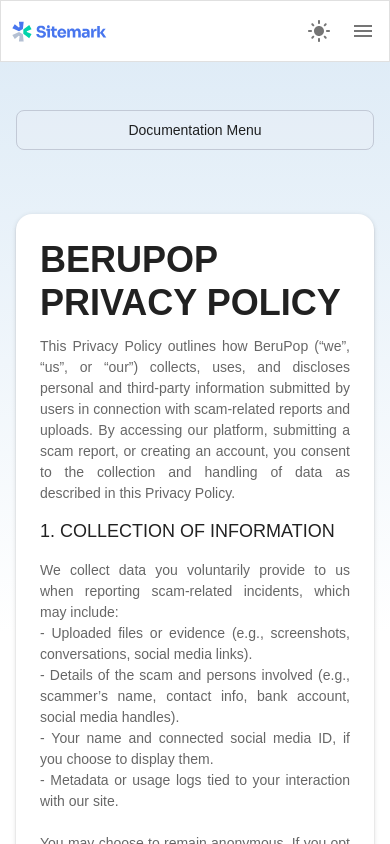
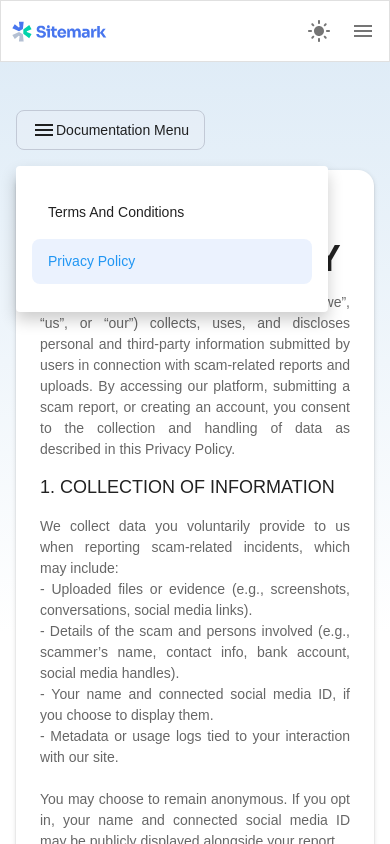
Before and after one commit to Neix20/ReactTemplate, a React (Vite) app: page /privacy-policy in a window 390 px wide. Both pictures are taken after a click on the button "Documentation Menu". Shown: the top 844 px of the page. Built offline with nearby package versions, Linux system fonts and the light colour scheme; what aws-amplify would draw is missing.

Commit message:
feat: Adjust mobile view

```diff
--- a/src/app/User/LegalDocuments/index.jsx
+++ b/src/app/User/LegalDocuments/index.jsx
@@ -1,6 +1,8 @@
-import React, { useEffect, useState } from "react";
+import React, { useEffect, useState, useRef } from "react";
 import { useLocation, useNavigate } from "react-router-dom";
 import { Container, Grid2, Button, Paper, Box, Card, CardContent, List, ListItem, ListItemText, ListItemButton,} from "@mui/material";
+import { motion, AnimatePresence } from "framer-motion";
+import MenuIcon from '@mui/icons-material/Menu';
 
 import TermsAndConditions from "./components/TermsAndConditions";
 import PrivacyPolicy from "./components/PrivacyPolicy";
@@ -10,6 +12,7 @@
   const [content, setContent] = useState("Loading...");
   const location = useLocation();
   const navigate = useNavigate();
+  const menuButtonRef = useRef();
 
   const sidebarItems = [
     { text: "Terms And Conditions", path: "terms-and-conditions" },
@@ -41,11 +44,17 @@
     }
   };
 
+  useEffect(() => {
+    // Navigate to the correct initial route if needed.
+    if (location.pathname === '/') {
+      navigate('/terms-and-conditions');
+    }
+  }, [location.pathname, navigate]);
 
   return (
       <Container maxWidth="lg">
         <Box sx={{ py: { xs: 6, md: 10 } }}>
-          <Grid2 container spacing={4}>
+          <Grid2 container spacing={1.5}>
             {/* Sidebar */}
             <Grid2 iitem size={{
                 xs: 12,
@@ -84,11 +93,92 @@
               </Box>
 
               {/* Mobile Menu Toggle */}
-              <Box sx={{ display: { lg: "none" }, mb: 4 }}>
-                <Button variant="outlined" fullWidth onClick={toggleMobileMenu}>
+              <Box sx={{ display: { lg: "none" }, mb: 1 }}>
+                <Button
+                  variant="outlined"
+                  // fullWidth
+                  onClick={toggleMobileMenu}
+                  ref={menuButtonRef} // Attach the ref here
+                  aria-haspopup="true" // Add aria attributes for accessibility
+                  aria-expanded={mobileMenuOpen}
+                >
+                  <MenuIcon className="mr-2 h-4 w-4" />
                   Documentation Menu
                 </Button>
               </Box>
+
+              {/* Mobile Menu */}
+              <AnimatePresence>
+                {mobileMenuOpen && (
+                  <motion.div
+                    initial={{ opacity: 0, y: -10 }}
+                    animate={{ opacity: 1, y: 0 }}
+                    exit={{ opacity: 0, y: -10 }}
+                    transition={{ duration: 0.2 }}
+                    style={{
+                      position: 'fixed',
+                      top: menuButtonRef.current ? menuButtonRef.current.offsetTop + menuButtonRef.current.offsetHeight : 64, // Position below the button, with a fallback
+                      left: 0,
+                      width: '100%',
+                      maxHeight: 'calc(100vh - 64px)', // Adjust based on header height.
+                      zIndex: 1000,
+                      display: 'flex',
+                      justifyContent: 'flex-start',
+                      alignItems: 'flex-start',
+                    }}
+                  >
+                    <motion.div
+                      initial={{ x: '-100%' }}
+                      animate={{ x: 0 }}
+                      exit={{ x: '-100%' }}
+                      transition={{ duration: 0.3, ease: 'easeInOut' }}
+                      style={{
+                        backgroundColor: 'white',
+                        width: '80%', // Or any suitable width
+                        maxWidth: '320px',
+                        height: 'auto',
+                        maxHeight: 'calc(100vh - 64px)',
+                        overflowY: 'auto',
+                        padding: 16,
+                        margin: 16,
+                        borderRadius: 4,
+                        boxShadow: '0px 8px 16px 0px rgba(0,0,0,0.2)', // Add a shadow for the dropdown effect
+                      }}
+                    >
+                      <List>
+                      {sidebarItems.map((item, index) => {
+                        const isActive = location.pathname.endsWith(item.path);
+                        return (
+                          <ListItem key={index} disablePadding>
+                            <ListItemButton
+                              onClick={() => {
+                                navigate(`/${item.path}`);
+                                setMobileMenuOpen(false);
+                              }}
+                              sx={(theme) => ({
+                                bgcolor: isActive ? "rgba(59, 130, 246, 0.1)" : "transparent",
+                                borderRadius: 1,
+                                mb: 0.5,
+                                ...theme.applyStyles('dark', { bgcolor: isActive ? 'rgba(59, 130, 246, 0.15)' : 'transparent', '&:hover': { bgcolor: 'secondary.600' } }),
+                                ...theme.applyStyles('light', { bgcolor: isActive ? 'rgba(59, 130, 246, 0.1)' : 'transparent', '&:hover': { bgcolor: 'secondary.50' } }),
+                              })}
+                            >
+                              <ListItemText
+                                primary={item.text}
+                                slotProps ={{ primary: {
+                                  color: isActive ? "primary.main" : "text.primary",
+                                  fontWeight: isActive ? 500 : 400,
+                                }}}
+                              />
+                            </ListItemButton>
+                          </ListItem>
+                        );
+                      })}
+                    </List>
+                    </motion.div>
+                  </motion.div>
+                )}
+              </AnimatePresence>
             </Grid2>
 
             {/* Main Content */}
```
